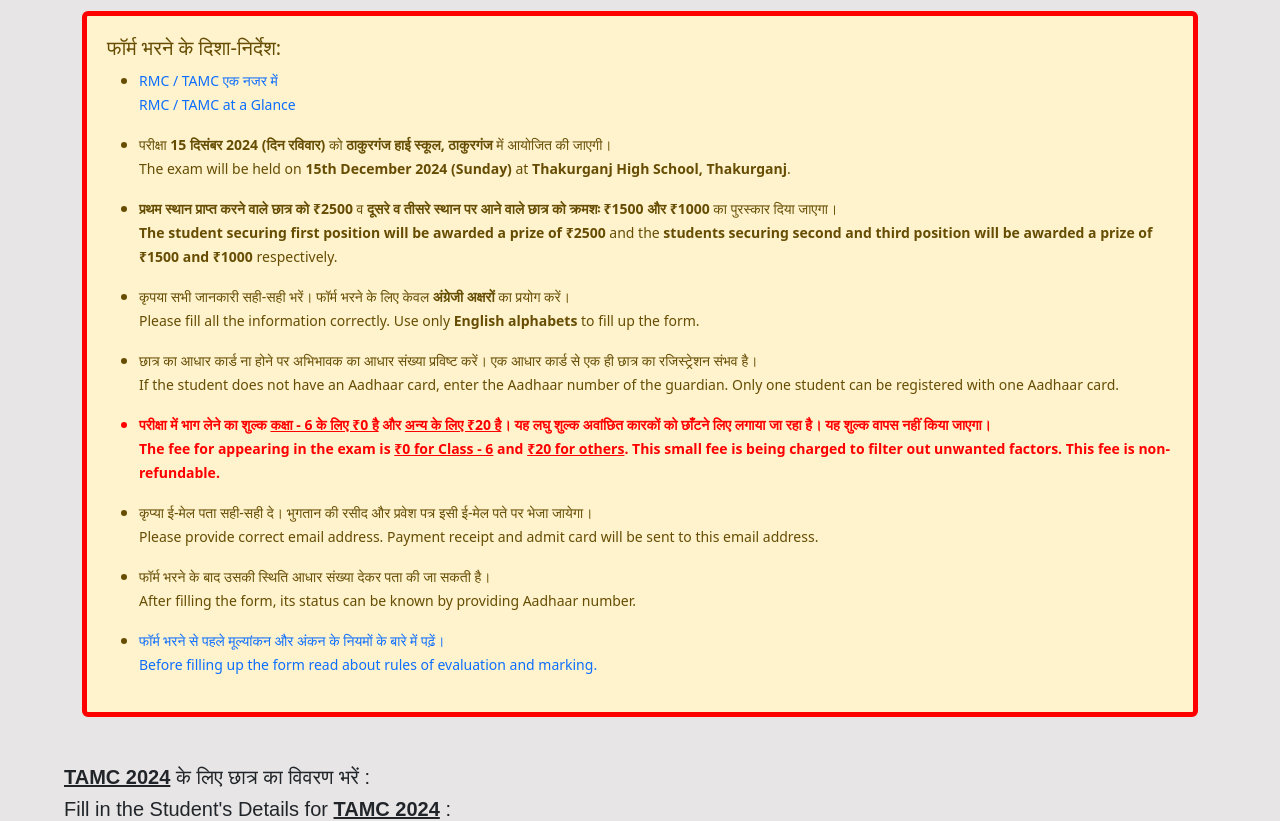
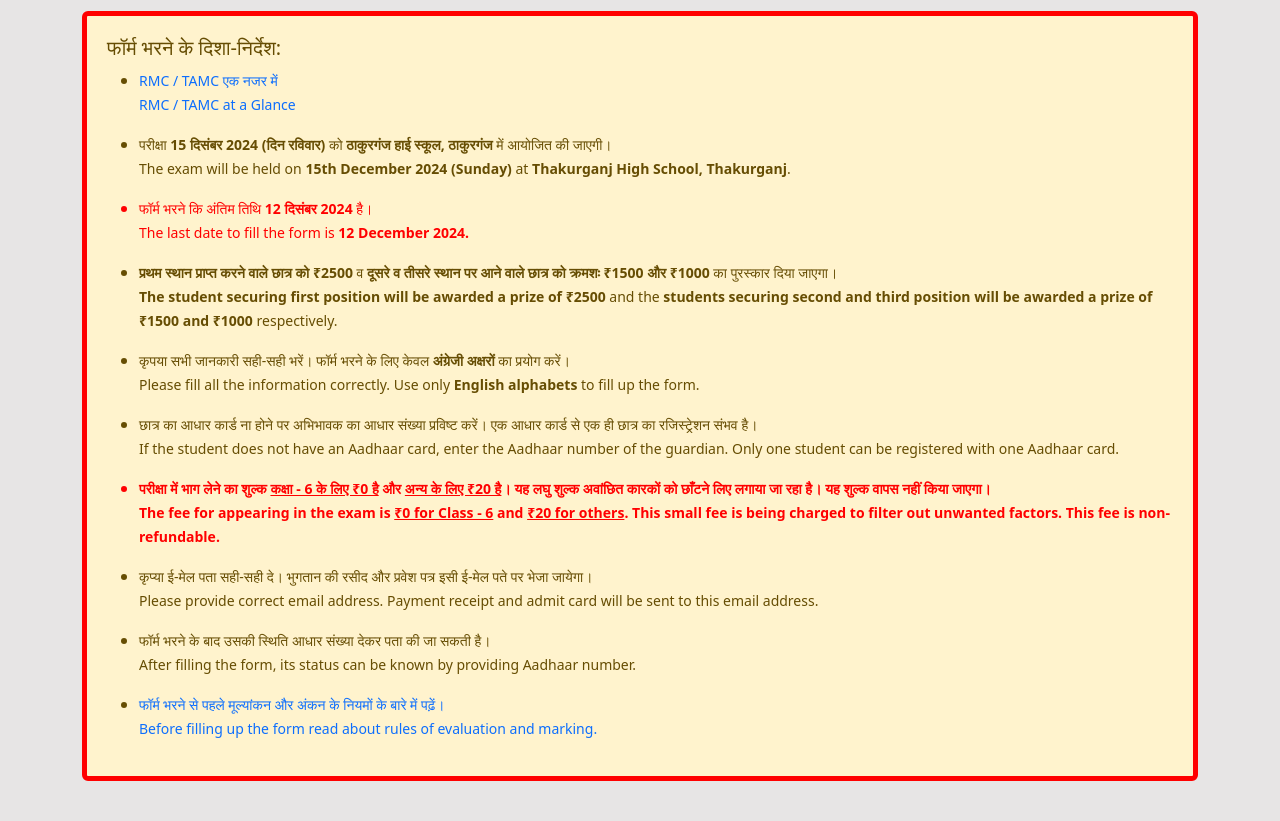
Before and after one commit to shkr4/tamc2024-test, a Flask app: page / in a window 1280 px wide. Shown: the part 147-968 px from the top of the page. Run offline with Flask 3, Linux system fonts and the light colour scheme; data comes from the database, SQL or seed files in the repository; parts of the project's set-up code (start-up, migrations or seed data) failed here and were passed over; some libraries are stand-ins or nearby versions; some web fonts are replaced.

Commit message:
added last date

```diff
--- a/templates/home.html
+++ b/templates/home.html
@@ -89,6 +89,11 @@
                                 The exam will be held on <b>15th December 2024 (Sunday)</b> at <b>Thakurganj High School, Thakurganj</b>.
                             </small>
                         </p>
+                    </li>
+
+                    <li style="color: red;">
+                        <p><small>फॉर्म भरने कि अंतिम तिथि <b>12 दिसंबर 2024</b> है।<br>
+                        The last date to fill the form is <b>12 December 2024.</b></small></p>
                     </li>
 
                     <li>
```
